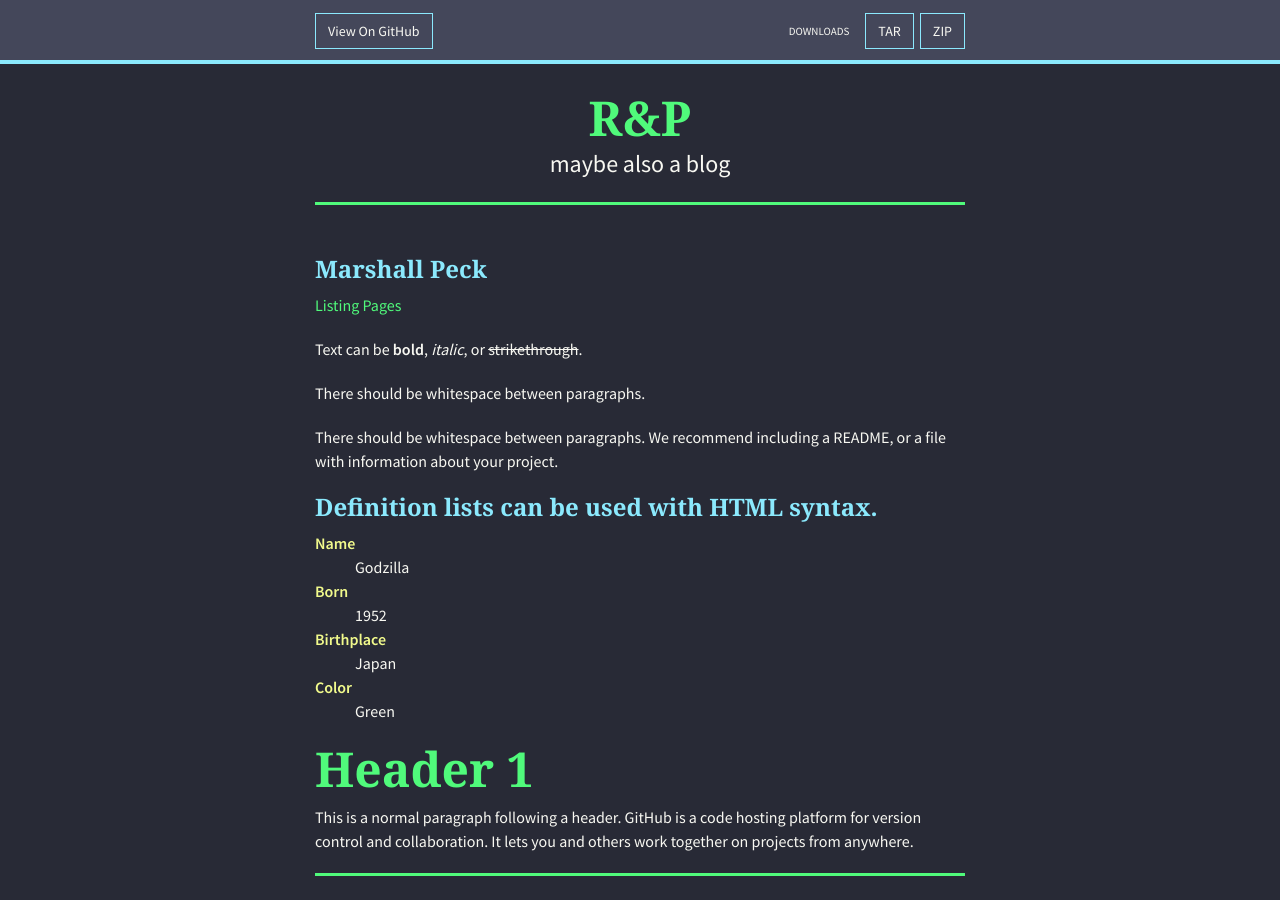
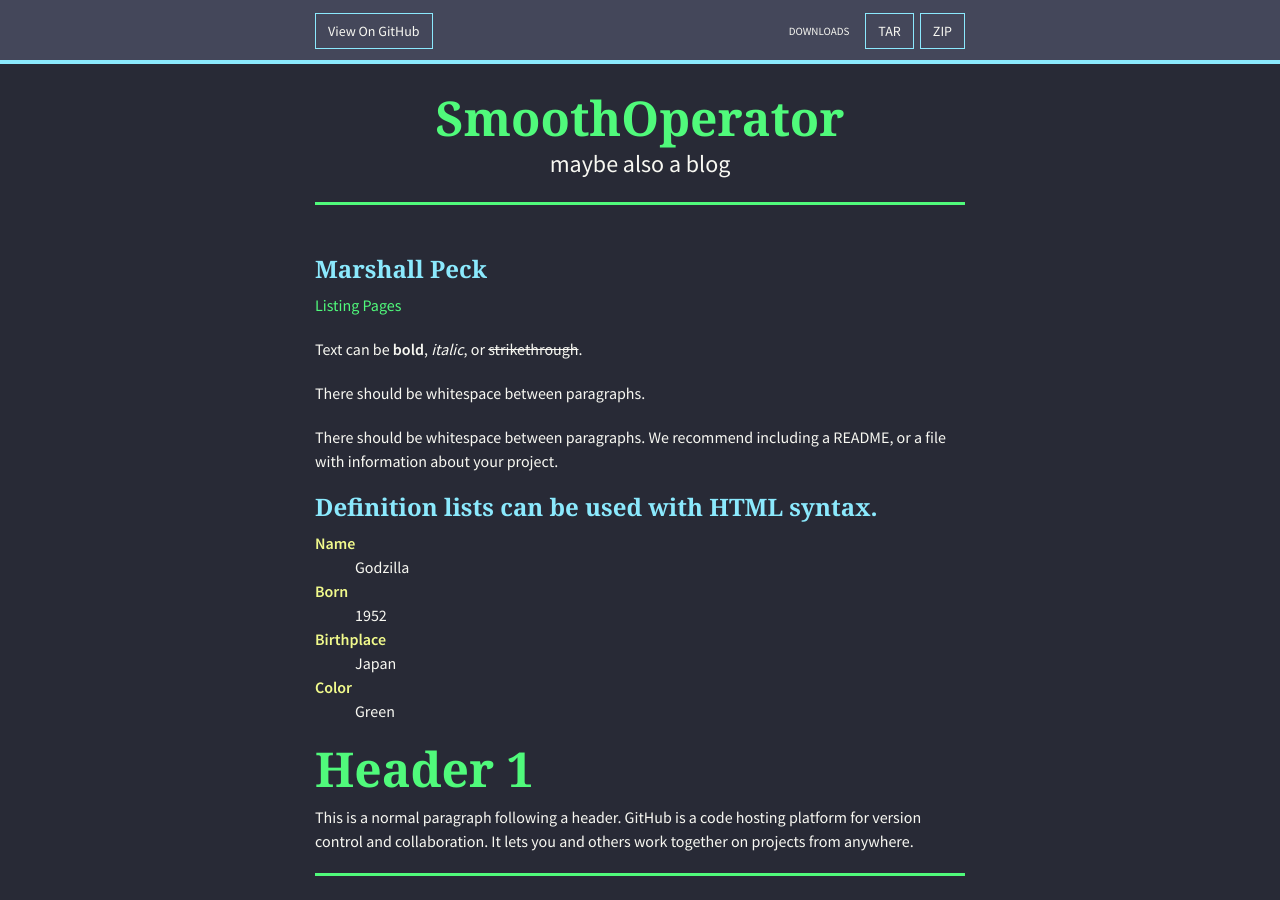
Before and after one commit to SmoothOperator/smoothoperator.github.io, a Jekyll site: the page built from index.md, in a window 1280 px wide and 900 px high. Built offline with Jekyll 4.4.1, drawn with Linux system fonts in a browser that asks for light colours; nearby versions of some CDN libraries; our own code applies the rules of GitHub Pages for plain Markdown files.

Commit message:
Update _config.yml

```diff
--- a/_config.yml
+++ b/_config.yml
@@ -1,6 +1,6 @@
 # SEO Values
-title: R&P
-tagline: Resume & Portfolio
+title: SmoothOperator
+tagline: (Marshall Peck)
 description: maybe also a blog
 url: https://smoothoperator.github.io/
 twitter: https://twitter.com/zenorocha
```
